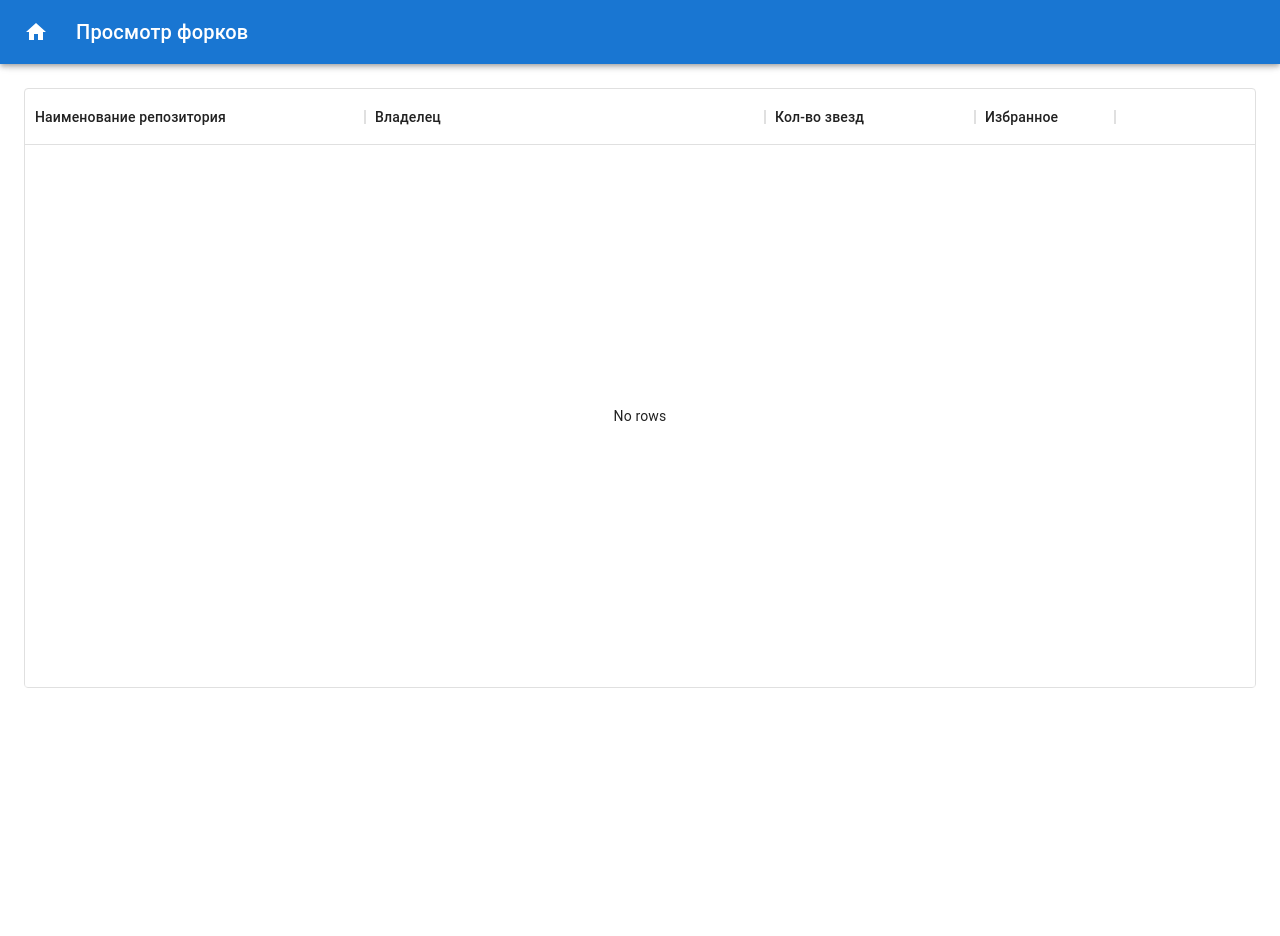
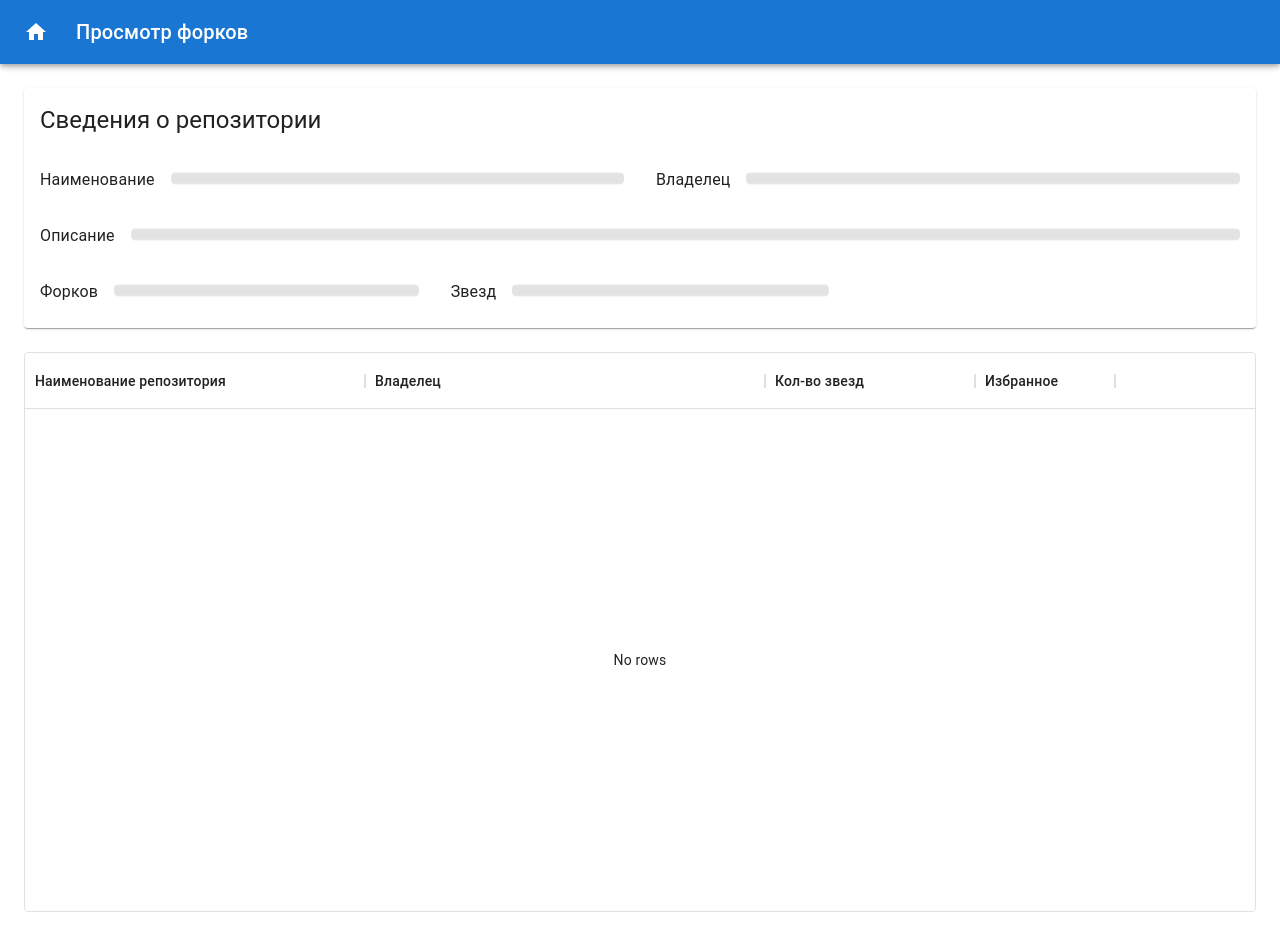
Before and after one commit to evskorobogatij/github_forks_view, a React (Vite) app: page /search in a window 1280 px wide. Before the commit the page ends 800 px from the top, so only its background shows below. Built offline with nearby package versions, Linux system fonts and the light colour scheme.

Commit message:
Заглушка страницы результатов поиска

```diff
--- /dev/null
+++ b/src/components/param_item.tsx
@@ -0,0 +1,37 @@
+//    item :  {
+//     display: 'flex',
+//     justifyContent: 'space-between',
+//     alignItems: 'flex-start',
+// }
+
+import { Box, Skeleton, Typography } from '@mui/material'
+
+interface ParamItemProps {
+  title: string
+  value: string | number | undefined
+}
+
+export const ParamItem = ({ title, value }: ParamItemProps) => {
+  return (
+    <Box
+      sx={{
+        display: 'flex',
+        justifyContent: 'space-between',
+        alignItems: 'flex-start',
+        gap: 2,
+        padding: 0
+      }}
+    >
+      <Typography variant="body1" component={'div'}>
+        {title}
+      </Typography>
+      {value !== undefined ? (
+        <Typography variant="body1" component={'div'} sx={{ flexGrow: 1 }}>
+          {value}
+        </Typography>
+      ) : (
+        <Skeleton animation={'wave'} sx={{ flexGrow: 1 }} />
+      )}
+    </Box>
+  )
+}
--- /dev/null
+++ b/src/components/repo_info_card.tsx
@@ -0,0 +1,31 @@
+import { Card, CardContent, CardHeader, Grid } from '@mui/material'
+import { ParamItem } from './param_item'
+
+export const RepoInfoCard = () => {
+  return (
+    <>
+      <Card sx={{ marginBottom: (theme) => theme.spacing(3) }}>
+        <CardHeader title={'Сведения о репозитории'} />
+        <CardContent>
+          <Grid container direction={'row'} spacing={4}>
+            <Grid item xs={6}>
+              <ParamItem title="Наименование" value={undefined} />
+            </Grid>
+            <Grid item xs={6}>
+              <ParamItem title="Владелец" value={undefined} />
+            </Grid>
+            <Grid item xs={12}>
+              <ParamItem title="Описание" value={undefined} />
+            </Grid>
+            <Grid item xs={4}>
+              <ParamItem title="Форков" value={undefined} />
+            </Grid>
+            <Grid item xs={4}>
+              <ParamItem title="Звезд" value={undefined} />
+            </Grid>
+          </Grid>
+        </CardContent>
+      </Card>
+    </>
+  )
+}
--- a/src/components/searchgrid.tsx
+++ b/src/components/searchgrid.tsx
@@ -10,7 +10,7 @@ export const SearchGrid = (): JSX.Element => {
 
   return (
     <>
-      <div style={{ width: '100%', height: 600 }}>
+      <div style={{ width: '100%', height: 560 }}>
         <DataGrid
           rows={[]}
           columns={columns}
--- a/src/pages/SearchResult/SearchResult.tsx
+++ b/src/pages/SearchResult/SearchResult.tsx
@@ -1,3 +1,4 @@
+import { RepoInfoCard } from '@components/repo_info_card'
 import { SearchGrid } from '@components/searchgrid'
 import { AppToolbar } from '@components/toolbar'
 import { CssBaseline, Stack, Toolbar } from '@mui/material'
@@ -5,23 +6,18 @@ import { styled } from '@mui/system'
 
 const MainContainer = styled('main')(({ theme }) => ({
   flexGrow: 1,
-  padding: theme.spacing(3)
+  padding: theme.spacing(3),
+  gap: 2
 }))
 
 export const SearchResult = (): JSX.Element => {
   return (
     <>
-      {/* <div style={{ display: 'flex', minHeight: '100vh' }}>
-        <AppToolbar />
-        <MainContainer>
-          <Toolbar />
-          <SearchGrid />
-        </MainContainer>
-      </div> */}
       <Stack>
         <AppToolbar />
         <MainContainer>
           <Toolbar />
+          <RepoInfoCard />
           <SearchGrid />
         </MainContainer>
       </Stack>
```
